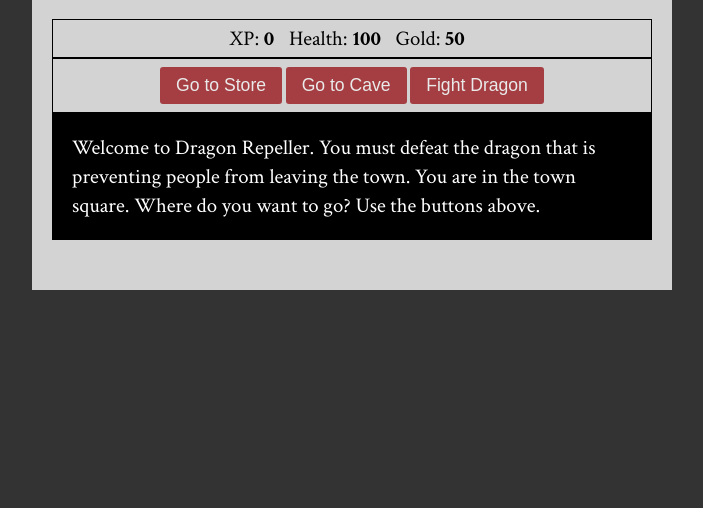
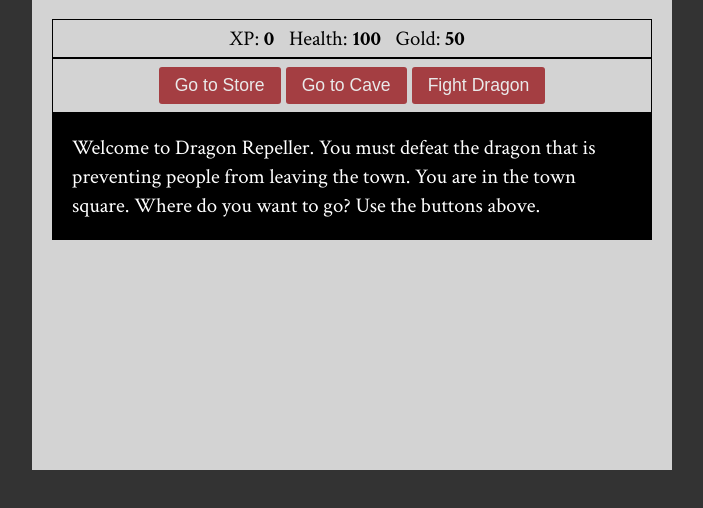
Before and after one commit to pjnewton/code-projects, a plain HTML site: page JavaScript RPG/index.html in a window 1280 px wide. Shown: the part 182-690 px from the top of the page, without its empty margins (288-991 px from the left). Drawn offline with Linux system fonts and the light colour scheme.

Commit message:
Update Styles

```diff
--- a/JavaScript RPG/style.css
+++ b/JavaScript RPG/style.css
@@ -22,7 +22,7 @@ body {
 
 #game {
   max-width: 600px;
-  max-height: 500px;
+  height: 60vh;
   background-color: lightgray;
   color: #eaeaea;
   margin: 0 auto;
@@ -31,7 +31,7 @@ body {
 
 #game h1 {
   font-family: 'MedievalSharp', cursive;
-  COlor: #000;
+  Color: #000;
   text-align:center;
 }
 
@@ -44,6 +44,10 @@ body {
 }
 
 #controls {
+  display: flex;
+  flex-direction: row;
+  justify-content: center;
+  gap: 5px;
   border: 1px black solid;
   padding: 8px;
   text-align:center;
```
